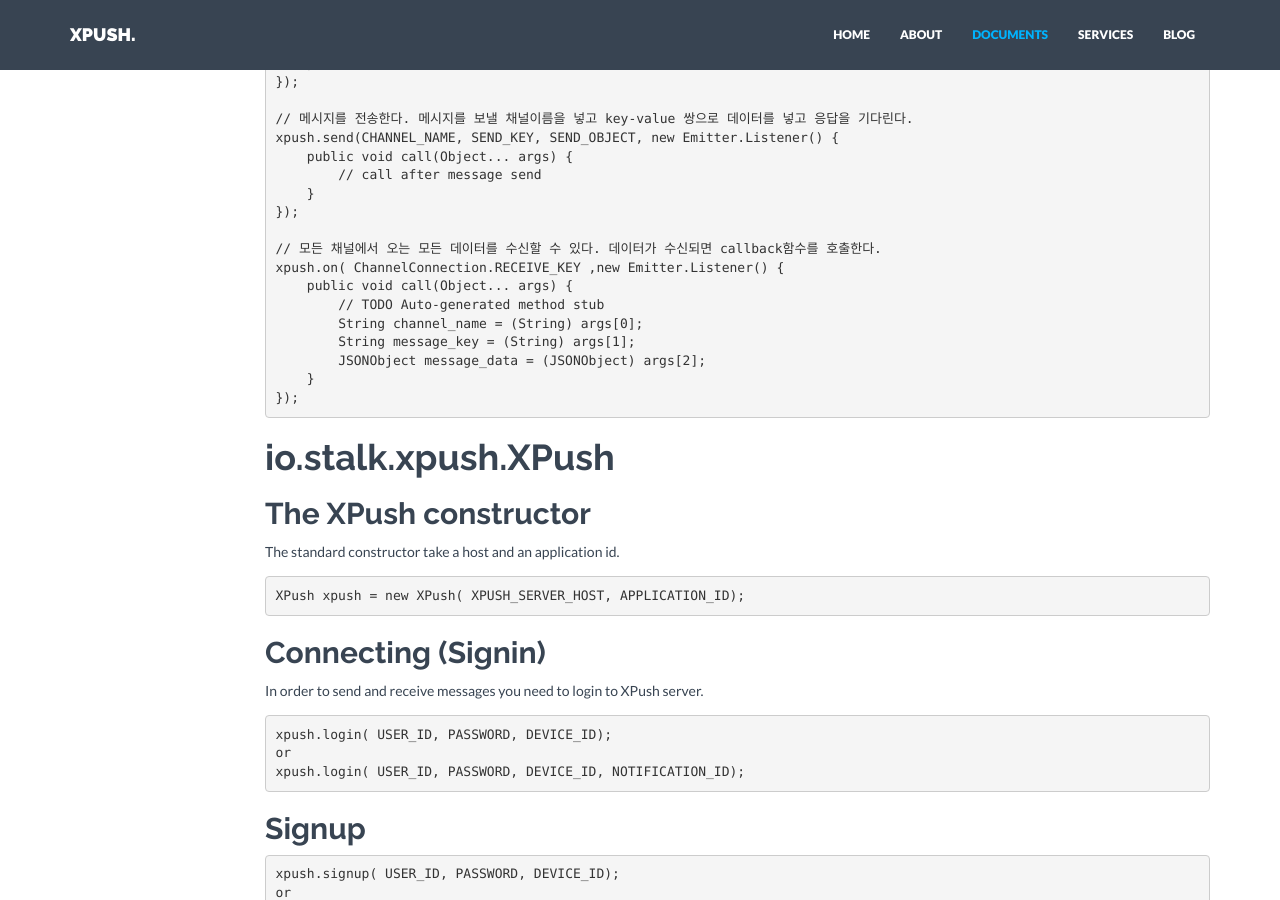
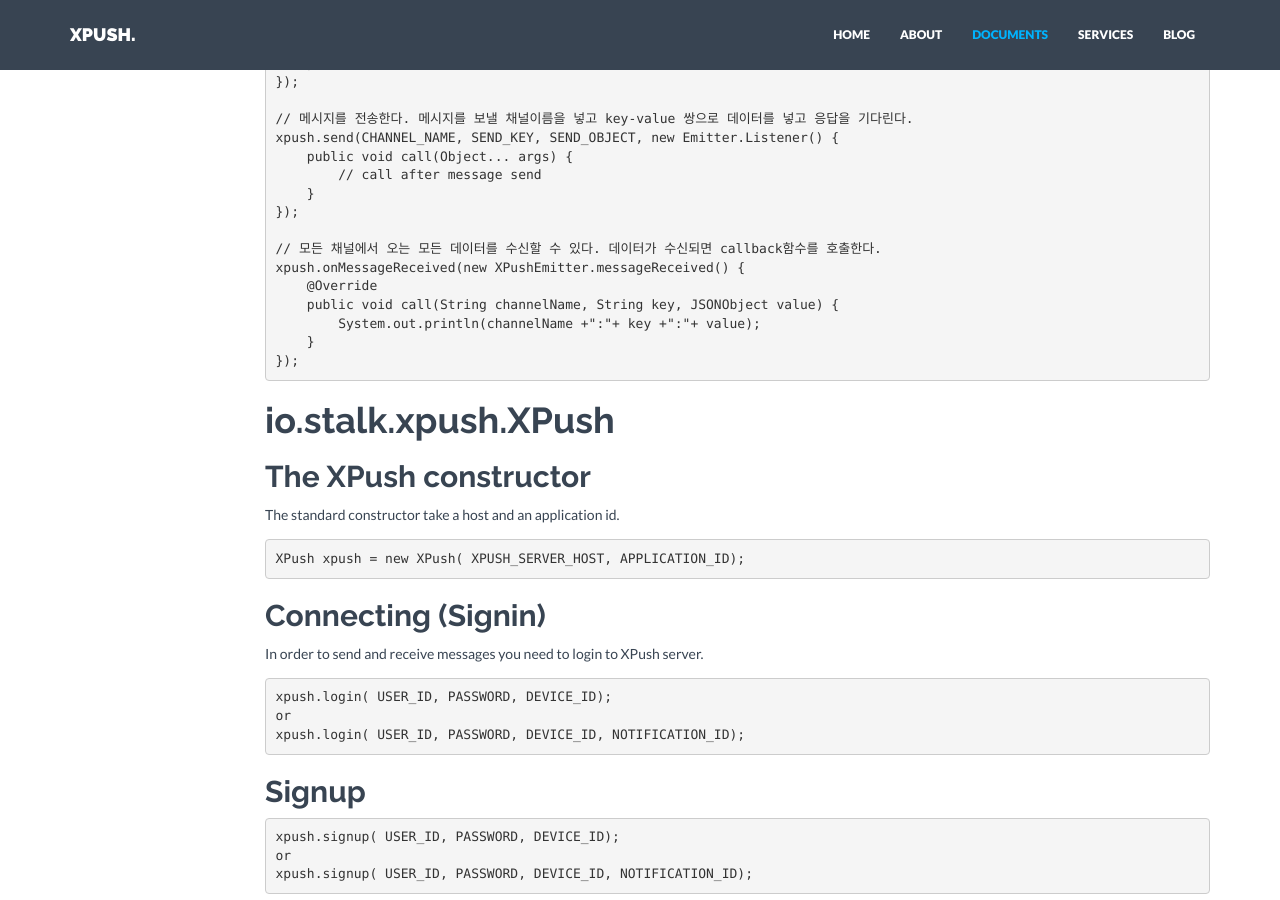
Before and after one commit to xpush/xpush.github.io, a Jekyll site: the page built from doc/library/java/index.md, in a window 1280 px wide and 900 px high, scrolled down 924 px. Built offline with Jekyll 4.4.1, drawn with Linux system fonts in a browser that asks for light colours; some of the changed text lies outside the part shown.

Commit message:
library renewal

```diff
--- a/doc/library/java/index.md
+++ b/doc/library/java/index.md
@@ -58,14 +58,13 @@ xpush.send(CHANNEL_NAME, SEND_KEY, SEND_OBJECT, new Emitter.Listener() {
 });
 
 // 모든 채널에서 오는 모든 데이터를 수신할 수 있다. 데이터가 수신되면 callback함수를 호출한다.
-xpush.on( ChannelConnection.RECEIVE_KEY ,new Emitter.Listener() {
-    public void call(Object... args) {
-        // TODO Auto-generated method stub
-        String channel_name = (String) args[0];
-        String message_key = (String) args[1];
-        JSONObject message_data = (JSONObject) args[2];
+xpush.onMessageReceived(new XPushEmitter.messageReceived() {
+    @Override
+    public void call(String channelName, String key, JSONObject value) {
+        System.out.println(channelName +":"+ key +":"+ value);
     }
 });
+
 {% endhighlight %}
 
 # io.stalk.xpush.XPush
@@ -185,11 +184,10 @@ Receiving Message is available in two ways:
 Receive all message without message_key.
 
 {% highlight java %}
-xpush2.on( ChannelConnection.RECEIVE_KEY ,new Emitter.Listener() {
-    public void call(Object... args) {
-        String channel_name = (String) args[0];
-        String message_key = (String) args[1];
-        JSONObject message_data = (JSONObject) args[2];
+xpush2.onMessageReceived(new XPushEmitter.messageReceived() {
+    @Override
+    public void call(String channelName, String key, JSONObject value) {
+        System.out.println(channelName +":"+ key +":"+ value);
     }
 });
 {% endhighlight %}
```
